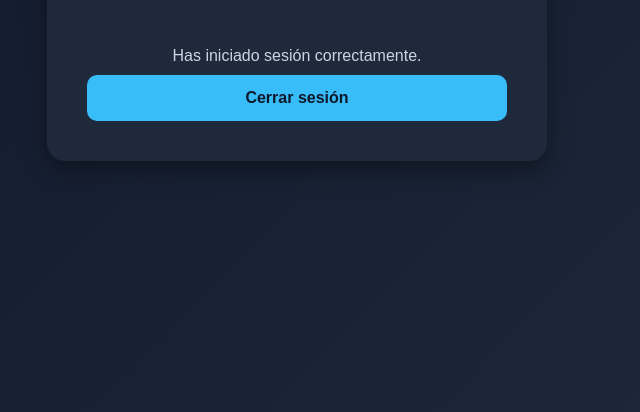
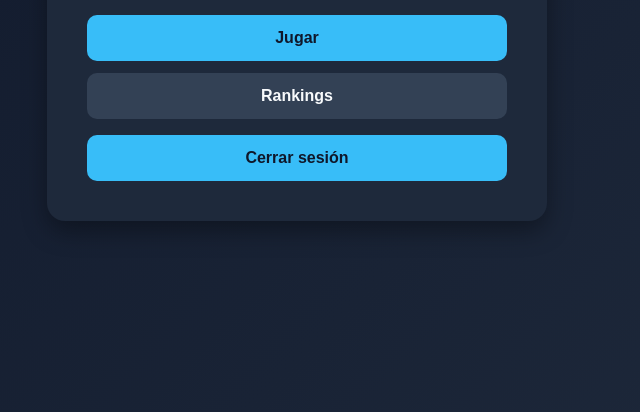
Before and after one commit to PioIX/2026_TPIN1_G15, a plain HTML site: page Front/juego.html in a window 1280 px wide. Shown: the part 388-800 px from the top of the page, without its empty margins (343-983 px from the left). Drawn offline with Linux system fonts and the light colour scheme.

Commit message:
Botones jugar y rankings
Se agregaron los botones de jugar y de  rankings con sus respectivas pestañas.

```diff
--- a/Front/juego.html
+++ b/Front/juego.html
@@ -4,7 +4,7 @@
 <head>
     <meta charset="UTF-8">
     <title>Who Are Ya? - Juego</title>
-    <link rel="stylesheet" href="styles/styles.css">
+    <link rel="stylesheet" href="styles/juego.css">
 </head>
 
 <body>
@@ -17,7 +17,12 @@
 
         <p>Has iniciado sesión correctamente.</p>
 
-        <button onclick="cerrarSesion()">
+        <div class="acciones">
+            <a href="partida.html" class="btn btn-jugar">Jugar</a>
+            <a href="rankings.html" class="btn btn-rankings">Rankings</a>
+        </div>
+
+        <button onclick="cerrarSesion()" class="btn-logout">
             Cerrar sesión
         </button>
 
--- /dev/null
+++ b/Front/styles/juego.css
@@ -0,0 +1,98 @@
+/* Reset */
+* {
+    margin: 0;
+    padding: 0;
+    box-sizing: border-box;
+    font-family: Arial, Helvetica, sans-serif;
+}
+
+body {
+    background: linear-gradient(135deg, #0f172a, #1e293b);
+    min-height: 100vh;
+    display: flex;
+    justify-content: center;
+    align-items: center;
+    color: white;
+}
+
+.contenedor {
+    width: 90%;
+    max-width: 500px;
+    background-color: #1e293b;
+    padding: 40px;
+    border-radius: 18px;
+    box-shadow: 0 10px 25px rgba(0, 0, 0, 0.35);
+    display: flex;
+    flex-direction: column;
+}
+
+h1 {
+    text-align: center;
+    margin-bottom: 10px;
+    font-size: 3rem;
+    color: #38bdf8;
+}
+
+h2 {
+    text-align: center;
+    margin-bottom: 20px;
+    color: #f8fafc;
+}
+
+p {
+    margin-top: 10px;
+    margin-bottom: 20px;
+    text-align: center;
+    color: #cbd5e1;
+}
+
+.acciones {
+    display: flex;
+    flex-direction: column;
+    gap: 12px;
+    margin-top: 10px;
+}
+
+.btn,
+.btn-logout {
+    width: 100%;
+    padding: 14px;
+    border: none;
+    border-radius: 10px;
+    font-size: 16px;
+    font-weight: bold;
+    cursor: pointer;
+    text-align: center;
+    text-decoration: none;
+    transition: 0.3s;
+}
+
+.btn {
+    background-color: #38bdf8;
+    color: #0f172a;
+}
+
+.btn:hover {
+    background-color: #0ea5e9;
+    transform: translateY(-2px);
+}
+
+.btn-rankings {
+    background-color: #334155;
+    color: #f8fafc;
+}
+
+.btn-rankings:hover {
+    background-color: #475569;
+}
+
+.btn-logout {
+    margin-top: 16px;
+    background-color: #38bdf8;
+    color: #0f172a;
+}
+
+.btn-logout:hover {
+    background-color: #0ea5e9;
+    transform: translateY(-2px);
+}
```
Also changed, not shown: Front/partida.html (added, +16 -0 lines), Front/rankings.html (added, +16 -0 lines).
